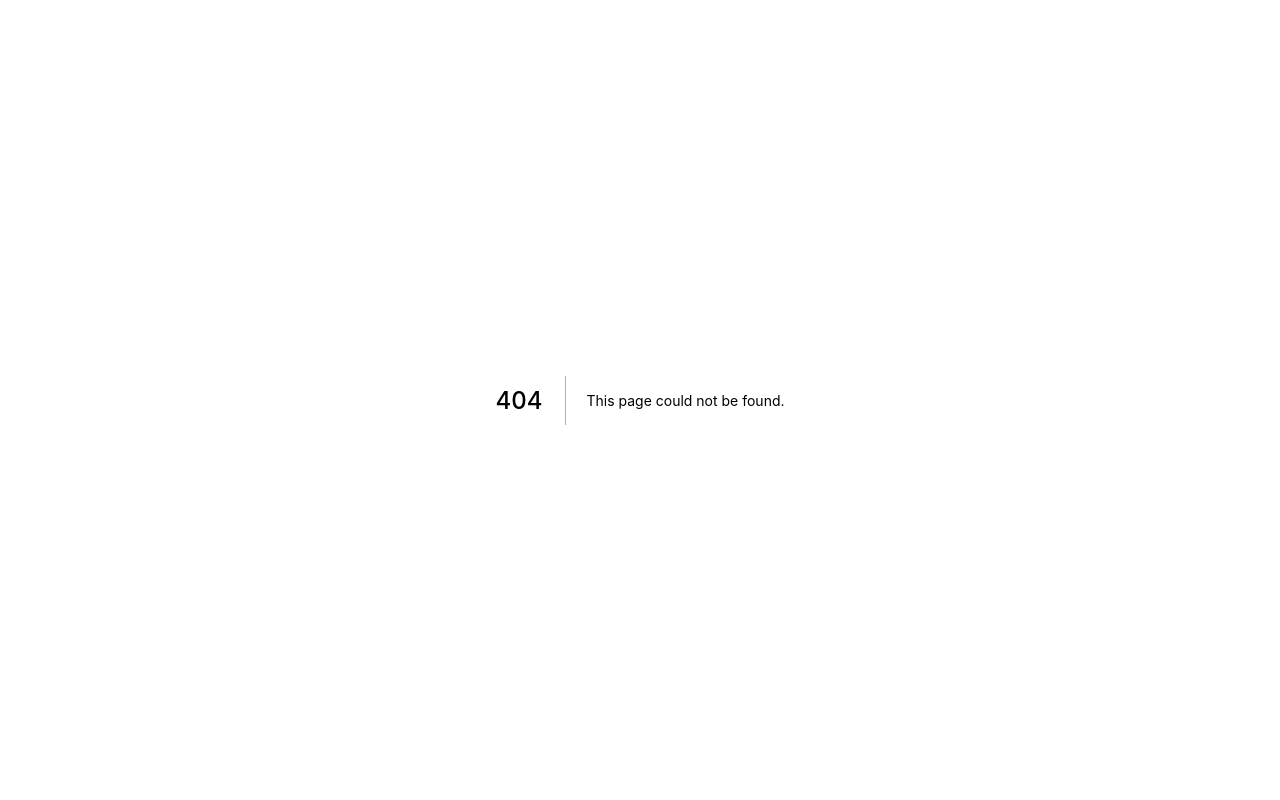
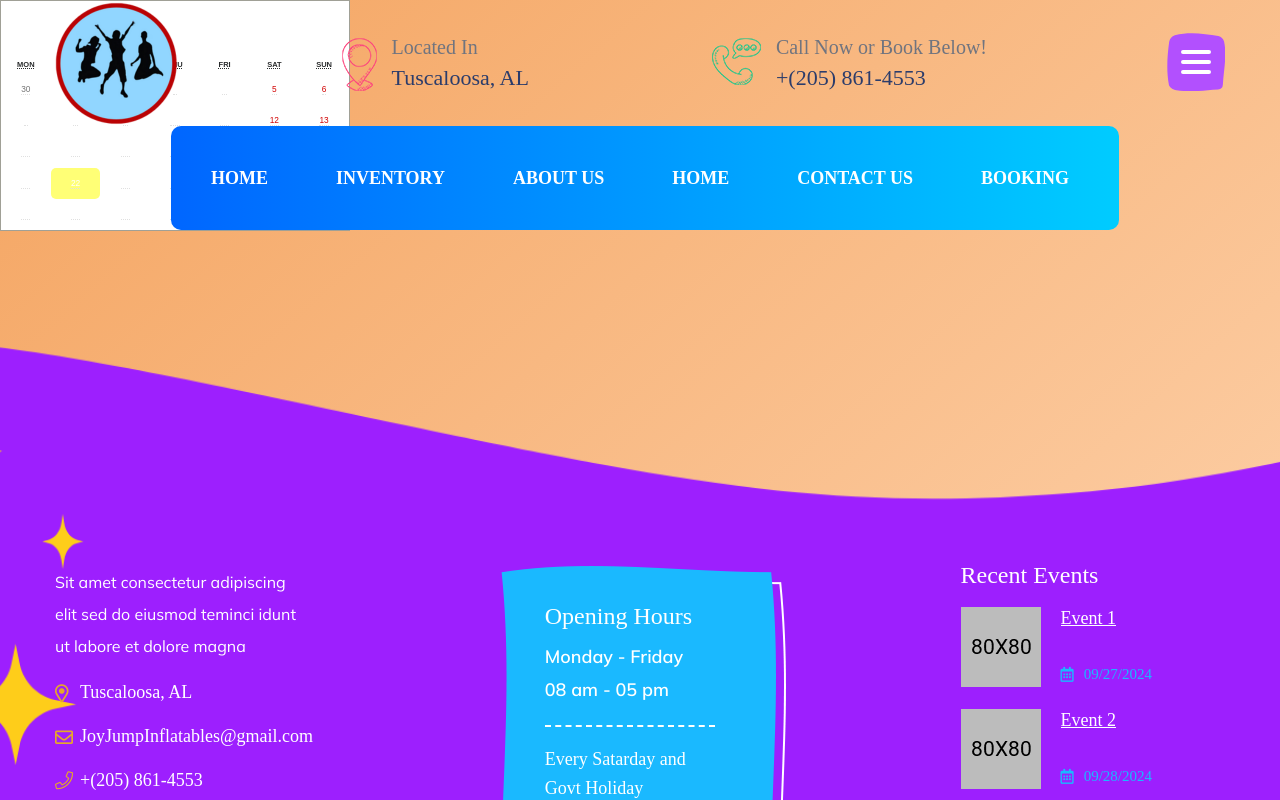
Before and after one commit to tpcollins/JoyJumpBounce, a Next.js app in the folder React Template/: page /booking in a window 1280 px wide. Before the commit this address had no page. Shown: the top 800 px of the page. Built offline with nearby package versions, Linux system fonts and the light colour scheme; a web font is replaced by a local one.

Commit message:
installed calendar for booking and changed background color. still working on booking page 10-23

```diff
--- a/React Template/package.json
+++ b/React Template/package.json
@@ -14,6 +14,7 @@
     "react": "17.0.2",
     "react-apexcharts": "^1.4.0",
     "react-bootstrap": "^1.6.1",
+    "react-calendar": "^5.1.0",
     "react-countup": "^6.1.1",
     "react-dom": "17.0.2",
     "react-visibility-sensor": "^5.1.1",
--- /dev/null
+++ b/React Template/pages/booking.js
@@ -0,0 +1,30 @@
+import Header1 from "../src/layouts/header/Header1";
+import Footer from "../src/layouts/Footer";
+import { useEffect } from "react";
+import Calendar from 'react-calendar';
+import 'react-calendar/dist/Calendar.css';
+
+const Booking = () => {
+
+  useEffect(() => {
+    document.body.classList.add('abus-body');
+
+    return () => {
+      document.body.classList.remove('abus-body');
+    };
+  }, []);
+
+  return(
+    <>
+
+      <Header1 />
+
+      <Calendar />
+
+      <Footer />
+
+    </>
+  );
+};
+
+export default Booking;
--- a/React Template/public/assets/css/style.css
+++ b/React Template/public/assets/css/style.css
@@ -158,12 +158,16 @@ body {
 
 
 .homepage-body {
-    background: linear-gradient(to bottom right, #ffd700 30%, #ffa500 70%);
+    /* background: linear-gradient(to bottom right, #ffa500 40%, #ffffff 60%); */
+    background: linear-gradient(to bottom right, #F4A460, #FFDAB9);
 }
 
 .inventory-body {
     /* background-color: #F4A460; */
+    /* background: linear-gradient(to bottom right, #F4A460, #FFDAB9); */
+    /* background: linear-gradient(to bottom right, #ffa500 40%, #ffffff 60%); */
     background: linear-gradient(to bottom right, #F4A460, #FFDAB9);
+
 }
 
 .abus-body {
--- a/React Template/src/Data/data.js
+++ b/React Template/src/Data/data.js
@@ -2,7 +2,8 @@ import {
     Home,
     About,
     Contact,
-    Inventory
+    Inventory,
+    Booking
  } from "../layouts/header/Menus"
 
 /*
@@ -24,7 +25,7 @@ export const navbarData = {
         { btnText: "About Us", comp: <About />},
         { btnText: "How It Works", comp: <Home />},
         { btnText: "Contact Us", comp: <Contact />},
-        { btnText: "Booking", comp: <Contact />}
+        { btnText: "Booking", comp: <Booking />}
     ]
 }
 
```
Also changed, not shown: 1 other file (tests, documents, lock files or other folders).
